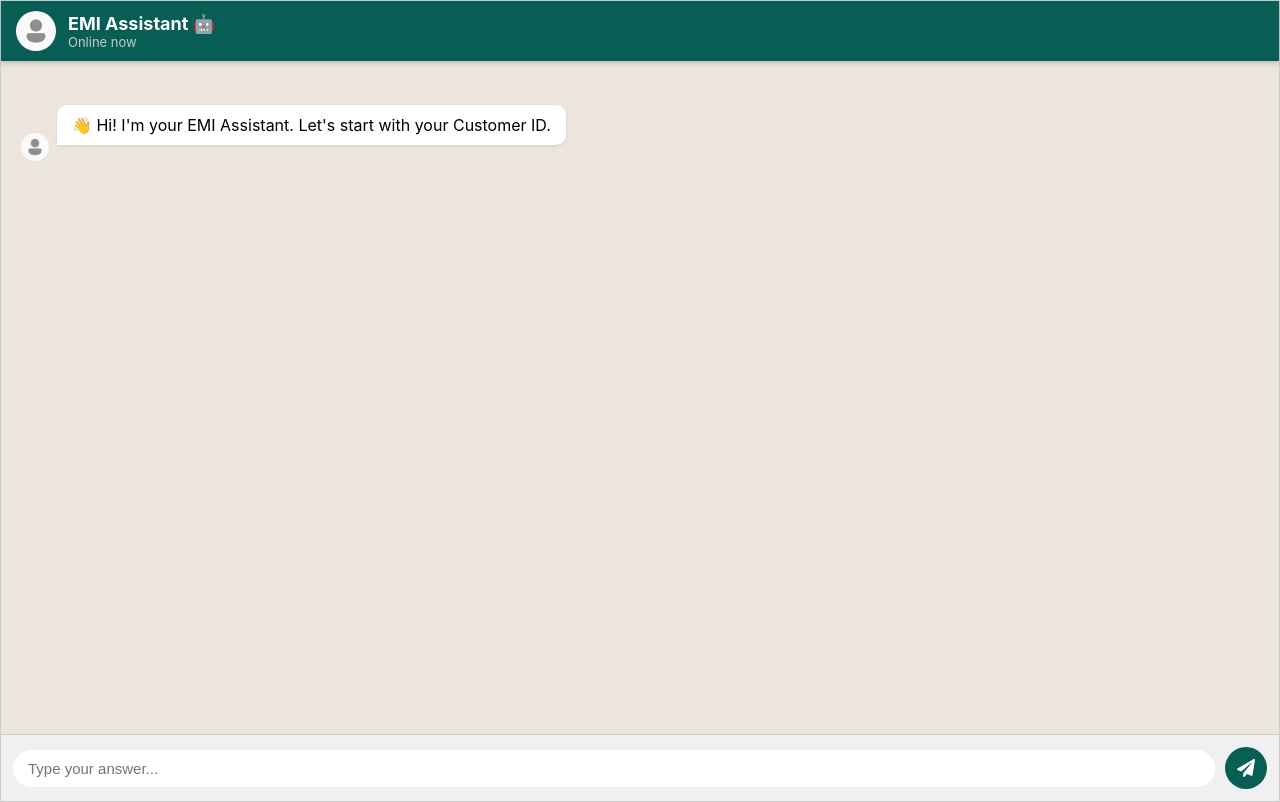
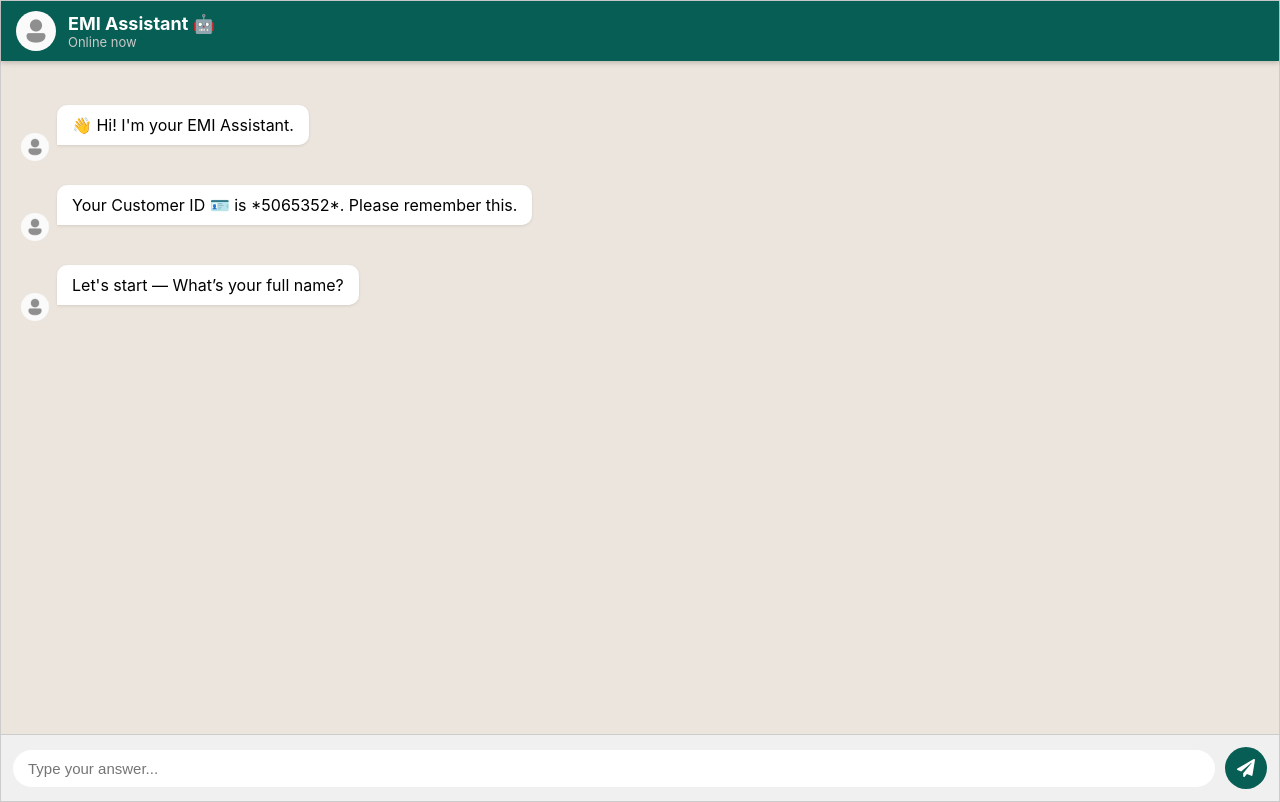
Before and after one commit to deepak199395/Coro, a React (Create React App) app: page /emiregi in a window 1280 px wide. Built offline with nearby package versions, Linux system fonts and the light colour scheme.

Commit message:
intrigate the chabot update

```diff
--- a/src/Componants/EMI/Emiregii.jsx
+++ b/src/Componants/EMI/Emiregii.jsx
@@ -1,19 +1,17 @@
 import React, { useState, useEffect, useRef } from "react";
 import "../../Styles/EmiregiStyle/EmiStyle.css";
 import { FaPaperPlane } from "react-icons/fa";
-import botAvatar from "../../Assets/botAvatar.png"; // 🧠 You can add a bot.png image to your /src/assets folder
+import botAvatar from "../../Assets/botAvatar.png"; // your chatbot icon (e.g. /src/assets/bot.png)
 
 const EmiChatBot = () => {
   const [step, setStep] = useState(0);
-  const [messages, setMessages] = useState([
-    { sender: "bot", text: "👋 Hi! I'm your EMI Assistant. Let's start with your Customer ID." },
-  ]);
+  const [messages, setMessages] = useState([]);
   const [userInput, setUserInput] = useState("");
   const [formData, setFormData] = useState({});
   const chatEndRef = useRef(null);
 
+  // Chat fields (excluding customerId since it’s auto-generated)
   const fields = [
-    { key: "customerId", question: "What’s your Customer ID?" },
     { key: "customerName", question: "What’s your full name?" },
     { key: "loanAmount", question: "What’s your Loan Amount?" },
     { key: "rateOfInterestPerAnnum", question: "Interest Rate per annum (e.g. 33%)?" },
@@ -32,30 +30,43 @@ const EmiChatBot = () => {
     { key: "loanStatus", question: "Loan Status (Active / Closed)?" },
   ];
 
+  // Scroll to bottom every time new message appears
   useEffect(() => {
     chatEndRef.current?.scrollIntoView({ behavior: "smooth" });
   }, [messages]);
 
+  // 🧠 Generate random 7-digit Customer ID and greet user
+  useEffect(() => {
+    const randomId = Math.floor(1000000 + Math.random() * 9000000).toString();
+    setFormData((prev) => ({ ...prev, customerId: randomId }));
+
+    setMessages([
+      { sender: "bot", text: "👋 Hi! I'm your EMI Assistant." },
+      { sender: "bot", text: `Your Customer ID 🪪 is *${randomId}*. Please remember this.` },
+      { sender: "bot", text: "Let's start — What’s your full name?" },
+    ]);
+  }, []);
+
+  // Handle Send button click
   const handleSend = async (e) => {
     e.preventDefault();
     if (!userInput.trim()) return;
 
     const currentField = fields[step];
-    const newMessages = [
-      ...messages,
-      { sender: "user", text: userInput },
-    ];
+    const newMessages = [...messages, { sender: "user", text: userInput }];
 
+    // Save user's input for current step
     setFormData({ ...formData, [currentField.key]: userInput });
     setUserInput("");
 
+    // If there are more questions left
     if (step + 1 < fields.length) {
       const nextQuestion = fields[step + 1].question;
       setMessages([...newMessages, { sender: "bot", text: nextQuestion }]);
       setStep(step + 1);
     } else {
-      // Final step: submit data
-      setMessages([...newMessages, { sender: "bot", text: "⏳ Submitting your EMI data..." }]);
+      // All questions answered — submit form
+      setMessages([...newMessages, { sender: "bot", text: "⏳ Submitting your EMI details..." }]);
       try {
         const res = await fetch(
           "https://shop999backend.vercel.app/back-end/rest-API/Secure/api/v1/emi/create-emi/api41",
@@ -88,7 +99,7 @@ const EmiChatBot = () => {
 
   return (
     <div className="chat-container">
-      {/* 🟩 HEADER SECTION */}
+      {/* 🟢 Header */}
       <div className="chat-header">
         <img src={botAvatar} alt="Bot Avatar" className="bot-avatar" />
         <div>
@@ -97,20 +108,20 @@ const EmiChatBot = () => {
         </div>
       </div>
 
-      {/* 💬 CHAT MESSAGES */}
+      {/* 💬 Messages */}
       <div className="chat-box">
         {messages.map((msg, i) => (
           <div key={i} className={`message ${msg.sender}`}>
             {msg.sender === "bot" && (
               <img src={botAvatar} alt="bot" className="bot-icon" />
             )}
-            <p>{msg.text}</p>
+            <p dangerouslySetInnerHTML={{ __html: msg.text }}></p>
           </div>
         ))}
         <div ref={chatEndRef} />
       </div>
 
-      {/* ✍️ INPUT AREA */}
+      {/* ✍️ Input */}
       {step < fields.length && (
         <form className="input-area" onSubmit={handleSend}>
           <input
```
